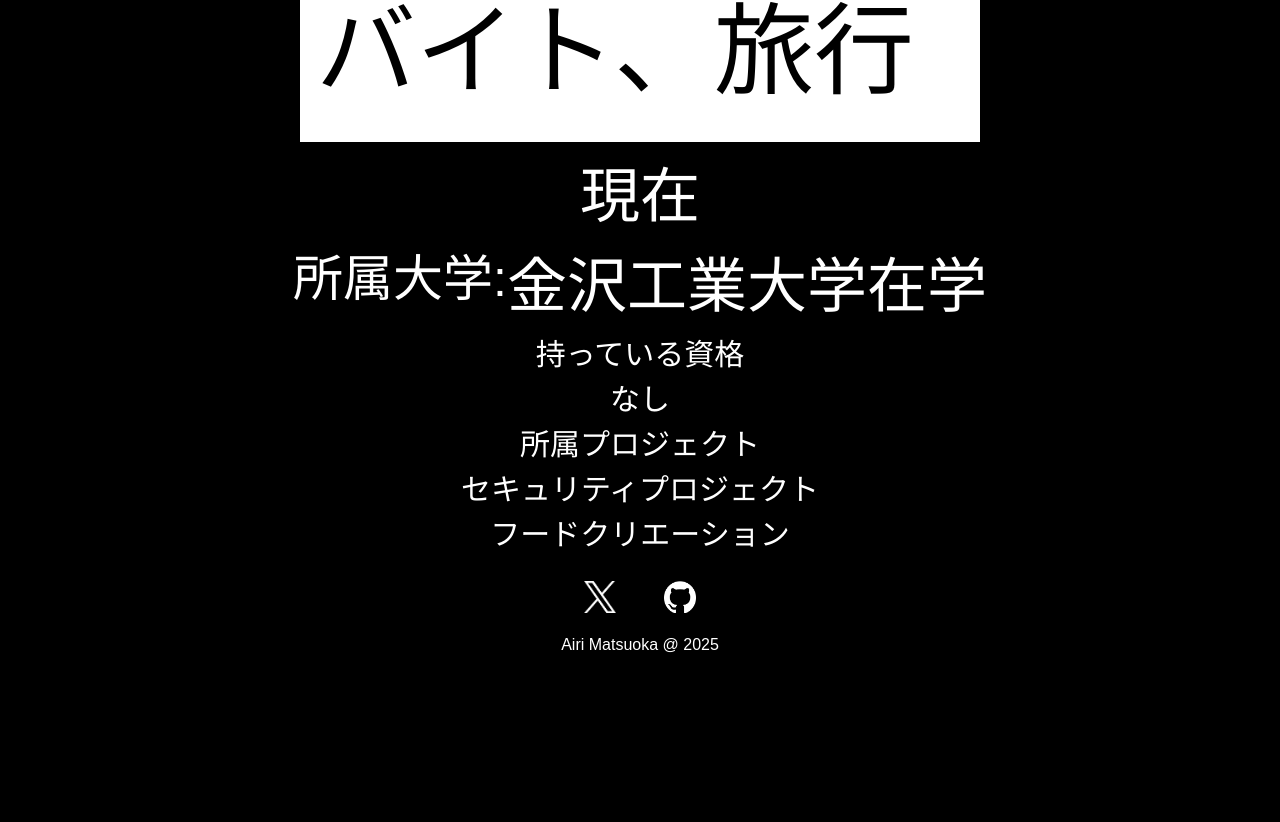
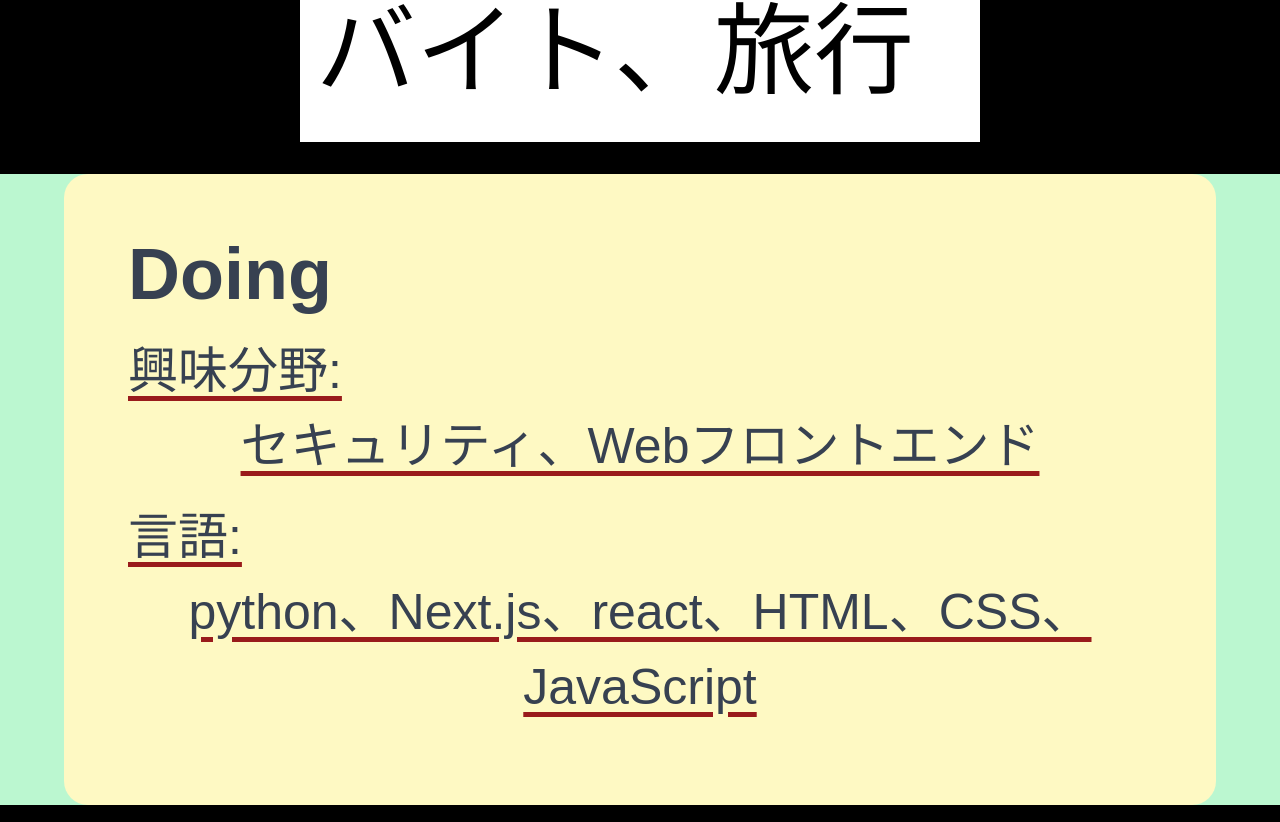
Before and after one commit to MATSUOKAAIRI/I_am_by-nextjs, a Next.js app: page / in a window 1280 px wide. Shown: the part 1558-2380 px from the top of the page. Before the commit the page ends 2231 px from the top, so only its background shows below. Built offline with nearby package versions, Linux system fonts and the light colour scheme.

Commit message:
update:continue画面の更新

```diff
--- a/components/do/do.module.css
+++ /dev/null
@@ -1,27 +0,0 @@
-.h2{
-    font-size: 50px;
-    text-align: center;
-    color:#000;
- }
- .h3{
-    font-size: 30px;
-    text-align: center;
-    color:#fff;
- }
- .h4{
-    font-size: 30px;
-    text-align: center;
-    color:#fff;
- }
- .p{
-    font-size: 20px;
-    text-align: center;
-    color:#fff;
- }
- .li{
-    display:flex;
-    justify-content: center;
- }
- .boody{
-   background-color:#000
- }
--- a/components/do/do.tsx
+++ b/components/do/do.tsx
@@ -1,19 +1,20 @@
 import style1 from './do.module.css';
 
-export default function Continue(){
-    return(<div className={style1.body}>
-        <h2 className="text-[60px] text-white text-center ">現在</h2>
-        <li className="flex justify-center"><h2 className="text-[50px] text-center text-white">所属大学:</h2>
-        <h3 className="text-[60px] text-center text-white">金沢工業大学在学</h3></li>
-        <h4 className="text-[30px] text-center text-white">持っている資格</h4>
-        <p className="text-[30px] text-center text-white">なし</p>
-        <h3 className="text-[30px] text-center text-white">所属プロジェクト</h3>
-        <li className="flex justify-center">
-           <p className="text-[30px] text-center text-white"> セキュリティプロジェクト</p>
-            </li>
-        <li className="flex justify-center">
-            <p className="text-[30px] text-center text-white">フードクリエーション</p>
-            </li>
+export default function Do(){
+    return(
+        <div className="flex items-center justify-center bg-green-200 mb-16 mt-8">
+            <div className='bg-yellow-100 text-gray-700 rounded-3xl p-16 items-center max-w-6xl h-5/6 w-full justify-center'>
 
-    </div>)
+                <h1 className="text-7xl font-bold mb-6">Doing</h1>
+                <div className=' justify-center mb-4 underline decoration-red-800 underline-offset-8'>
+                <h4 className="text-[50px] ">興味分野:</h4>
+                <p className="text-[50px] text-center">セキュリティ、Webフロントエンド</p>
+                </div>
+                <div className=' justify-center mb-4 underline decoration-red-800 underline-offset-8'>
+                <h4 className="text-[50px] ">言語:</h4>
+                <p className="text-[50px] text-center">python、Next.js、react、HTML、CSS、JavaScript</p>
+                </div>
+            </div>
+        </div>
+    )
 }
--- /dev/null
+++ b/components/university/university.tsx
@@ -0,0 +1,22 @@
+export default function University(){
+    return(
+        <div className="flex items-center justify-center bg-green-200 mb-16 mt-8">
+            <div className='bg-yellow-100 text-gray-700 rounded-3xl p-16 items-center max-w-6xl h-5/6 w-full justify-center'>
+
+                <h1 className="text-7xl font-bold mb-6">University</h1>
+                <div className="flex  justify-center mb-4 underline decoration-red-800 underline-offset-8">
+            <h2 className="text-[50px]">大学:　</h2>
+            <h3 className="text-[50px] text-center">金沢工業大学工学部情報工学科1年</h3>
+        </div>
+        <div className='justify-center mb-4 underline decoration-red-800 underline-offset-8'>
+            <h3 className="text-[50px] text-left">課外活動:</h3>
+            <div className="flex flex-col items-center text-start w-full ">
+            <p className="text-[50px] "> セキュリティ・アッププロジェクト</p>
+            <p className="text-[50px] ">フードクリエーションWeb班(運営チーム)</p>
+            <p className="text-[50px] ">CirKit</p>
+        </div>
+        </div>
+            </div>
+        </div>
+    )
+}
```
